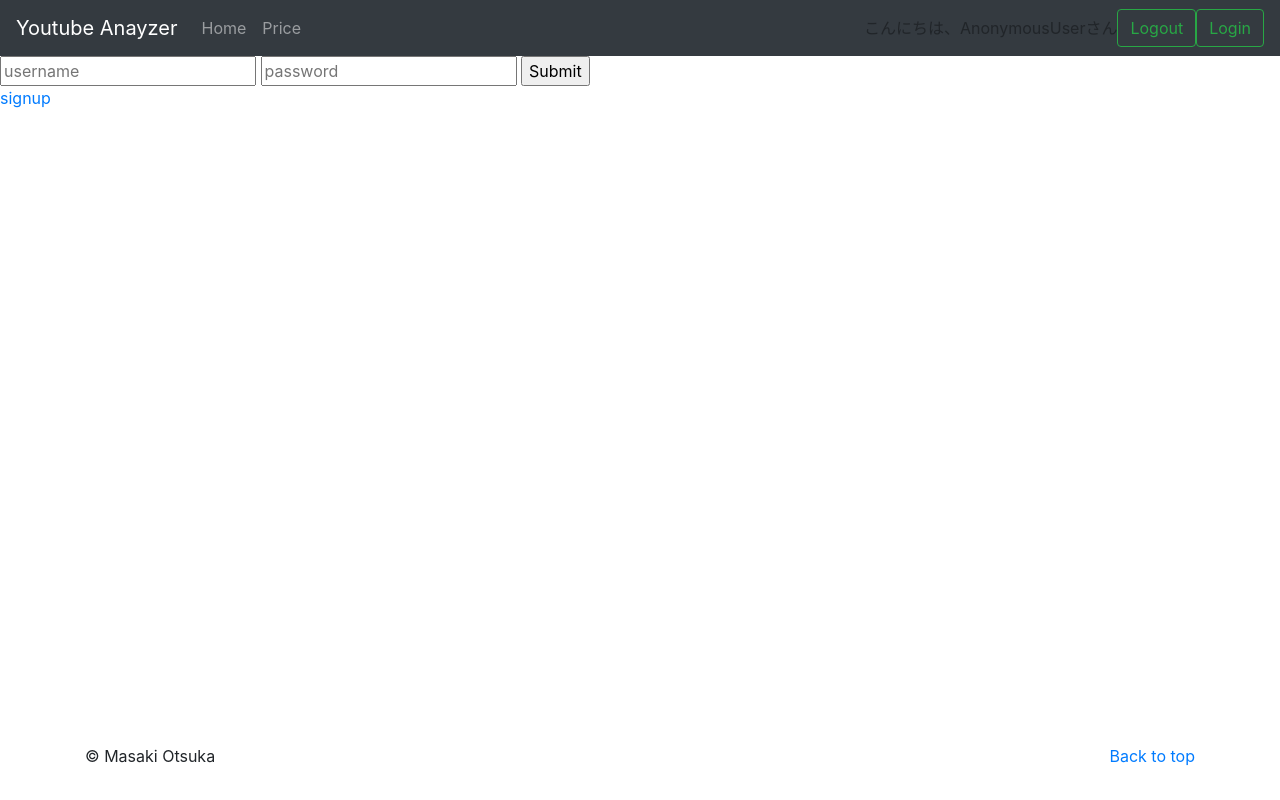
After one commit to motsuka1/youtube_analyzer, a Django app: page /login/ in a window 1280 px wide. The commit adds this page. Run offline with Django 3.2, Linux system fonts and the light colour scheme.

Commit message:
add login/logout/signup function

```diff
--- /dev/null
+++ b/statsgetter/templates/statsgetter/login.html
@@ -0,0 +1,17 @@
+{% extends "statsgetter/main.html" %}
+{% block content %}
+
+<form method="POST">
+  {% csrf_token %}
+  <input type="text" name="username" placeholder="username">
+  <input type="text" name="password" placeholder="password">
+
+  {{form.errors}}
+  {% for message in messages %}
+    <p>{{message}}</p>
+  {% endfor %}
+
+  <input type="submit" name="Create User">
+</form>
+  <a href="{% url 'signup' %}">signup</a>
+{% endblock content %}
--- a/statsgetter/templates/statsgetter/main.html
+++ b/statsgetter/templates/statsgetter/main.html
@@ -47,7 +47,9 @@
         </li>
       </ul>
       <form class="form-inline mt-2 mt-md-0">
-        <button class="btn btn-outline-success my-2 my-sm-0" type="submit">Login</button>
+        <span>こんにちは、{{request.user}}さん</span>
+        <a class="btn btn-outline-success my-2 my-sm-0" type="submit" href="{% url 'logout' %}">Logout</a>
+        <a class="btn btn-outline-success my-2 my-sm-0" type="submit" href="{% url 'login' %}">Login</a>
       </form>
     </div>
   </nav>
--- a/statsgetter/urls.py
+++ b/statsgetter/urls.py
@@ -5,5 +5,9 @@ from . import views
 
 urlpatterns = [
     path('', views.home, name="home"),
-    path('export_excel', views.export_excel, name="export-excel"),
+    path('export_excel/', views.export_excel, name="export-excel"),
+    path('signup/', views.signup, name="signup"),
+    path('login/', views.login, name="login"),
+    path('logout/', views.logout, name="logout"),
+
 ]
--- a/statsgetter/views.py
+++ b/statsgetter/views.py
@@ -1,12 +1,54 @@
-from django.shortcuts import render
+from django.shortcuts import render, redirect
 from django.http import HttpResponse
+from django.utils.timezone import localtime
+from django.contrib.auth.forms import UserCreationForm
+from django.contrib.auth import authenticate, login as auth_login, logout as auth_logout
+from django.contrib.auth.decorators import login_required
+from django.contrib import messages
 from .youtube_bundle import YoutubeBundle
 from .models import *
+from .forms import CreateUserForm
 import datetime
 import openpyxl
-from django.utils.timezone import localtime
 
 # Create your views here.
+def signup(request):
+    if request.user.is_authenticated:
+        return redirect('home')
+    else:
+        form = CreateUserForm()
+        if request.method == "POST":
+            form = CreateUserForm(request.POST)
+            if form.is_valid():
+                form.save()
+                user = form.cleaned_data.get('username')
+                messages.success(request, 'アカウントが作成されました')
+                return redirect('login')
+        context = {'form': form}
+        return render(request, 'statsgetter/signup.html', context)
+
+def login(request):
+    if request.user.is_authenticated:
+        return redirect('home')
+    else:
+        if request.method == "POST":
+            username = request.POST['username']
+            password = request.POST['password']
+
+            user = authenticate(request, username=username, password=password)
+
+            if user is not None:
+                auth_login(request, user)
+                return redirect('home')
+            else:
+                messages.info(request, 'ユーザーネームかパスワードが違っています')
+        context = {}
+        return render(request, 'statsgetter/login.html', context)
+
+def logout(request):
+    auth_logout(request)
+    return redirect('login')
+
 def home(request):
     channels_stats = []
     if request.method == "POST":
@@ -70,6 +112,7 @@ def home(request):
     context = {'channels_stats': channels_stats}
     return render(request, 'statsgetter/home.html', context)
 
+@login_required(login_url='login')
 def export_excel(request):
     # django setting to export excel
     response = HttpResponse(content_type='application/vnd.ms-excel')
```
Also changed, not shown: statsgetter/forms.py (added, +8 -0 lines), statsgetter/templates/statsgetter/signup.html (added, +25 -0 lines).
